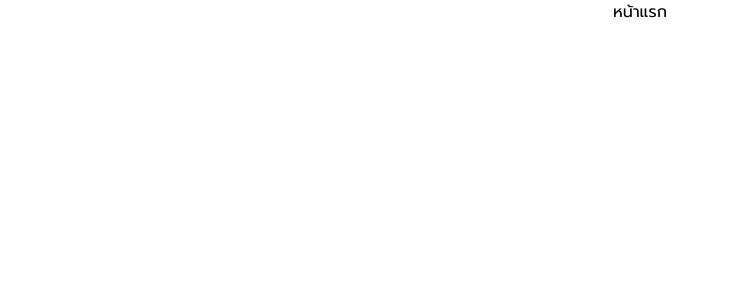
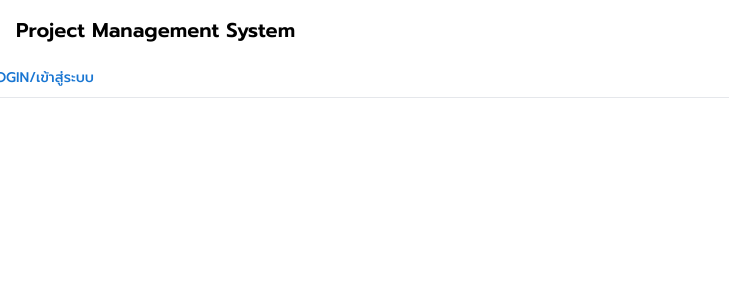
Before and after one commit to chakornpat-tn/ce-pms-frontend, a Next.js app: page / in a window 1280 px wide. Shown: the top 300 px of the page, without its empty margins (0-729 px from the left). Built offline with nearby package versions, Linux system fonts and the light colour scheme.

Commit message:
Added Components Navbar

```diff
--- /dev/null
+++ b/src/app/components/Navbar/Navbar.tsx
@@ -0,0 +1,37 @@
+import * as React from 'react';
+import AppBar from '@mui/material/AppBar';
+import Box from '@mui/material/Box';
+import Toolbar from '@mui/material/Toolbar';
+import Typography from '@mui/material/Typography';
+import Button from '@mui/material/Button';
+import IconButton from '@mui/material/IconButton';
+import MenuIcon from '@mui/icons-material/Menu';
+
+
+export default function Navbar() {
+  return (
+    <nav className="bg-white fixed w-full z-20 top-0 start-0 border-b border-gray-200 dark:border-gray-600">
+      <div className="max-w-screen-xl flex flex-wrap items-center justify-between mx-auto p-4">
+        <a href='/#' className="flex items-center space-x-3 rtl:space-x-reverse">
+        <span className="self-center md:text-xl font-semibold whitespace-nowrap dark:text-primary1">Project Management System</span>
+        </a>
+      </div>
+      <div className="flex items-center space-x-6 rtl:space-x-reverse">
+      <Button className='text-primary2-400 bg-primary2-100 right-5'>Login/เข้าสู่ระบบ</Button>
+        </div>
+    </nav>
+
+    // <Box sx={{ flexGrow: 1 ,display: 'flex', justifyContent: 'flex-end'}}>
+    //   <AppBar position="static">
+    //     <Toolbar>
+    //     <Typography variant="h6" component="div" sx={{ flexGrow: 1 }}>
+    //       <div className="hidden lg:flex lg:gap-x-12">
+    //         <a href="/#" className="text-3xl leading-6 text-primary2-100 left-5">Project Management System</a>
+    //       </div>
+    //     </Typography>
+    //     <Button className='text-primary2-400 bg-primary2-100 right-5'>Login/เข้าสู่ระบบ</Button>
+    //     </Toolbar>
+    //   </AppBar>
+    // </Box>
+  );
+}
--- /dev/null
+++ b/src/app/components/Navbar/index.ts
@@ -0,0 +1 @@
+export { default } from './Navbar';
--- a/src/app/page.tsx
+++ b/src/app/page.tsx
@@ -1,7 +1,13 @@
+import Navbar from './components/Navbar'
 export default function Home() {
   return (
+    <div>
     <div className="flex items-center justify-center">
-      <h1 className="">หน้าแรก</h1>
+      <Navbar/>
+    </div>
+    {/* <div className='mx-auto max-2xl text-center my-10'>
+      <h2 className='text-3xl font-bold tracking-tight text-black sm:text-4xl'>โครงงานวิศวกรรมไฟฟ้า สาขาวิศวกรรมคอมพิวเตอร์</h2>
+    </div> */}
     </div>
   )
 }
```
